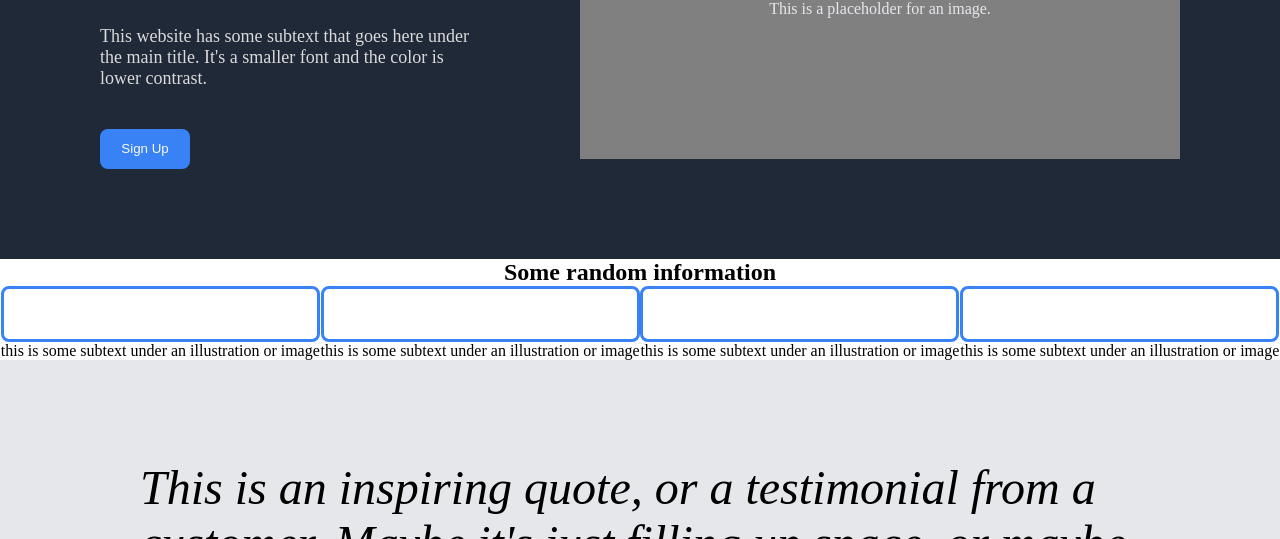
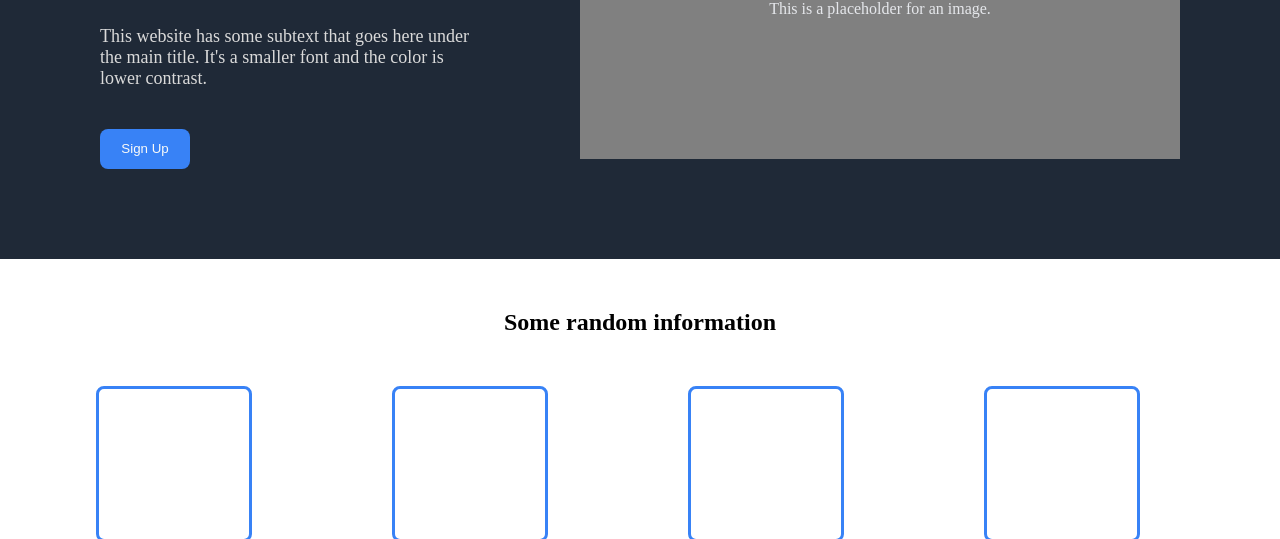
Before and after one commit to lcomeau01/htmlProjects, a plain HTML site: page odin-launchPage/index.html in a window 1280 px wide. Shown: the part 241-780 px from the top of the page. Drawn offline with Linux system fonts and the light colour scheme.

Commit message:
finishing up section 2

```diff
--- a/odin-launchPage/styles.css
+++ b/odin-launchPage/styles.css
@@ -216,26 +216,42 @@
 .section2 {
   display: flex;
   flex-direction: column;
+  align-items: center;
 }
 
 .section2 .section2-1 {
   display: flex;
   justify-content: center;
+  padding-top: 50px;
 }
 
 .section2 .section2-2{
   display: flex;
   flex-direction: row;
   justify-content: space-evenly;
+  width: 100%;
+  flex-wrap: wrap;
+  padding-top: 50px;
+  padding-bottom: 50px;
+}
+
+.section2 .section2-2 p {
+  max-width: 200px;
+  text-align: center;
+  position: relative;
+  left: -20px;
 }
 
 .section2 .section2-2 .square {
-  min-width: 50px;
-  min-height: 50px;
+  width: 150px;
+  min-width: 150px;
+  min-height: 150px;
   border: #3882f6;
   border-style: solid;
   border-radius: 8px;
   border-width: 3px;
+  display: flex;
+  justify-content: space-evenly;
 }
 
 
```
